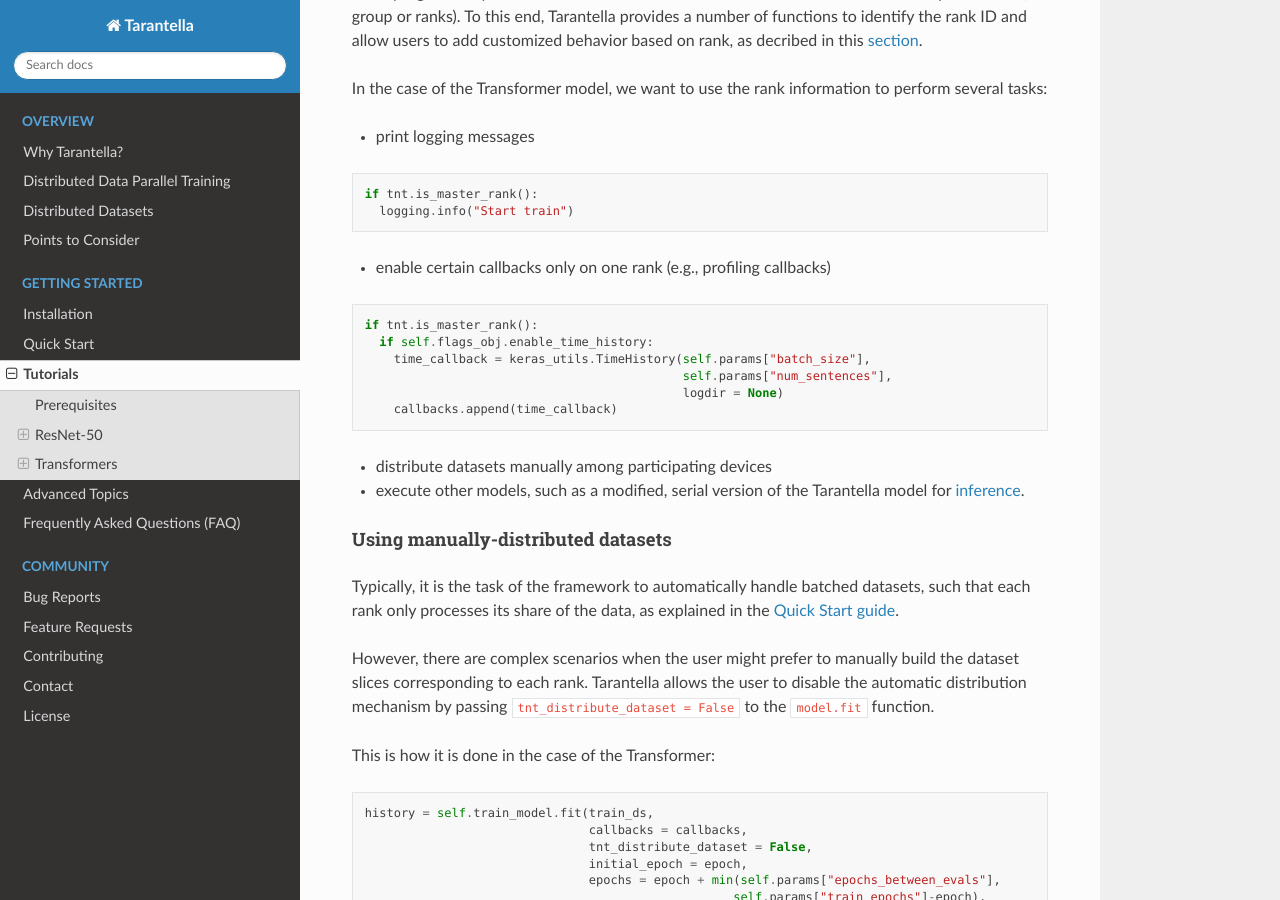
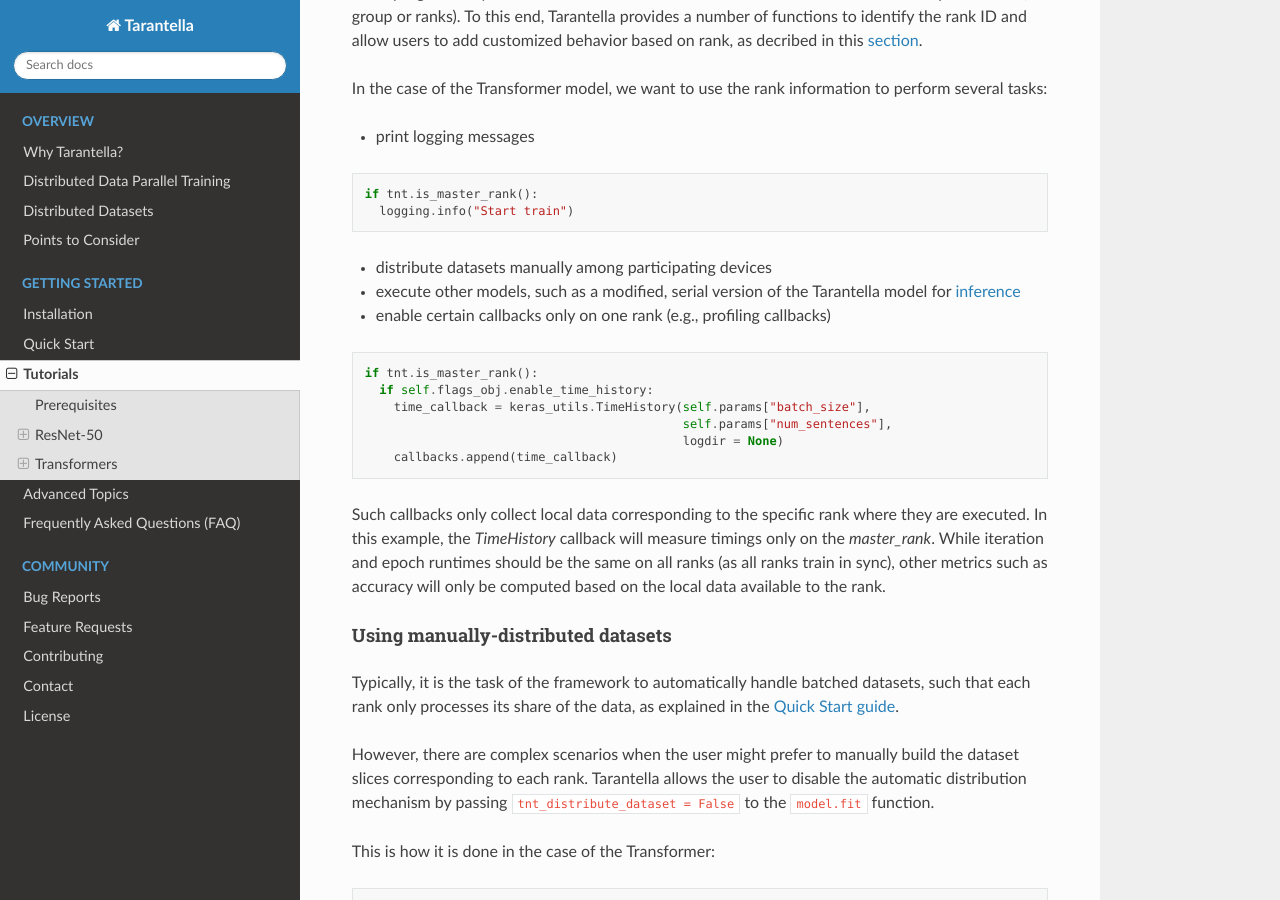
Before and after one commit to cc-hpc-itwm/tarantella, a Sphinx documentation site: the page built from docs/source/tutorials.rst, in a window 1280 px wide and 900 px high, scrolled down 7491 px. Built offline with Sphinx 7.4.7 and the Read the Docs theme 2.0.0, drawn with Linux system fonts in a browser that asks for light colours.

Commit message:
Docs: Callbacks: comment on using callbacks on a single rank

```diff
--- a/docs/source/advanced_topics.rst
+++ b/docs/source/advanced_topics.rst
@@ -50,6 +50,10 @@ only on one rank:
    tnt_model.fit(train_dataset,
                  callbacks = [history_callback] if tnt.is_master_rank() else [])
 
+Note that callbacks running on a single rank will only have access to local data corresponding
+to that rank. For instance, even though the models are identical on all ranks, a logging callback
+that displays metrics will only be aware of locally collected metrics, that is, metrics generated
+based on the micro-batches that the rank has processed.
 
 .. _using-local-batch-sizes-label:
 
--- a/docs/source/tutorials.rst
+++ b/docs/source/tutorials.rst
@@ -432,6 +432,8 @@ perform several tasks:
     if tnt.is_master_rank():
       logging.info("Start train")
 
+* distribute datasets manually among participating devices
+* execute other models, such as a modified, serial version of the Tarantella model for :ref:`inference<inference-master-rank-label>`
 * enable certain callbacks only on one rank (e.g., profiling callbacks)
 
 .. code-block:: python
@@ -443,8 +445,10 @@ perform several tasks:
                                                 logdir = None)
         callbacks.append(time_callback)
 
-* distribute datasets manually among participating devices
-* execute other models, such as a modified, serial version of the Tarantella model for :ref:`inference<inference-master-rank-label>`.
+Such callbacks only collect local data corresponding to the specific rank where they are executed.
+In this example, the `TimeHistory` callback will measure timings only on the `master_rank`. While
+iteration and epoch runtimes should be the same on all ranks (as all ranks train in sync), other
+metrics such as accuracy will only be computed based on the local data available to the rank.
 
 
 .. _manually-distributed-datasets-label:
```
